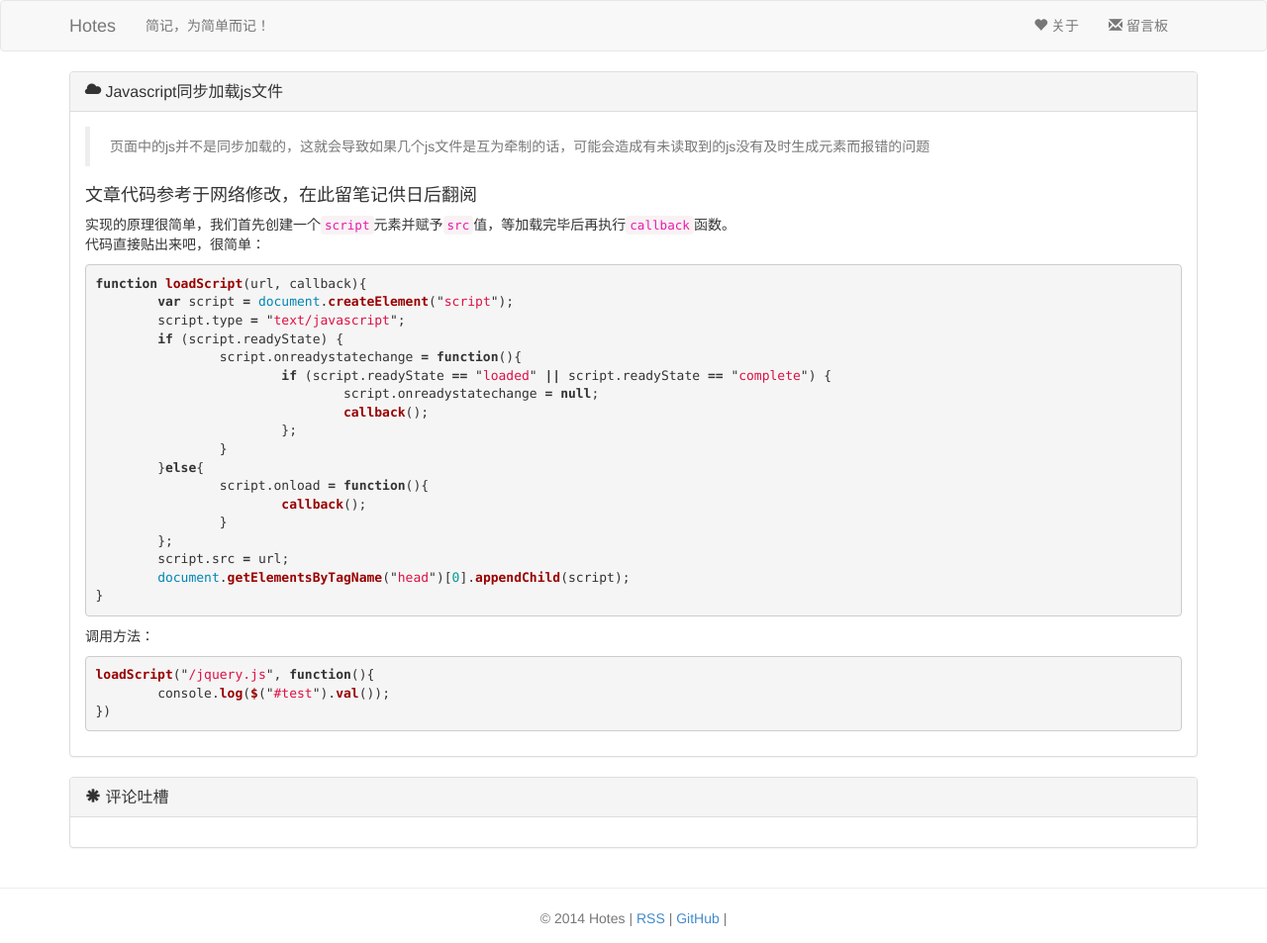
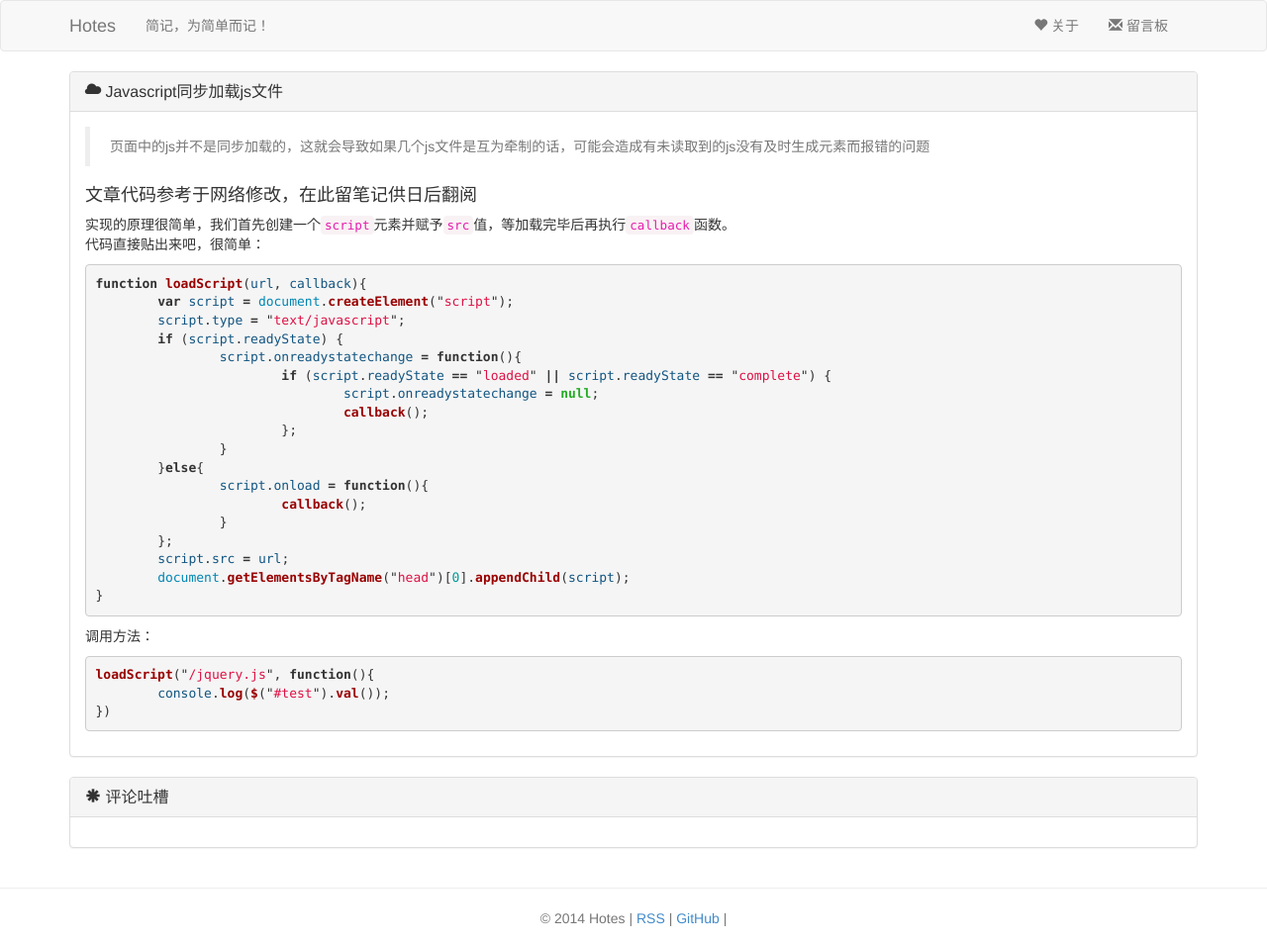
Before and after one commit to h01/h01.github.io, a Jekyll site: the page built from _posts/2014-11-04-Javascript-loadScript.markdown, in a window 1280 px wide. Shown: the whole page at 99% size. Built offline with Jekyll 4.4.1, drawn with Linux system fonts in a browser that asks for light colours; comment, search, counter and statistics services are not loaded.

Commit message:
添加更新代码高亮颜色

```diff
--- a/static/css/highlight.css
+++ b/static/css/highlight.css
@@ -19,7 +19,7 @@
 .highlight .gs { font-weight: bold } /* Generic.Strong */
 .highlight .gu { color: #aaaaaa } /* Generic.Subheading */
 .highlight .gt { color: #aa0000 } /* Generic.Traceback */
-.highlight .kc { font-weight: bold } /* Keyword.Constant */
+.highlight .kc { color: #25AB26; font-weight: bold } /* Keyword.Constant */
 .highlight .kd { font-weight: bold } /* Keyword.Declaration */
 .highlight .kp { font-weight: bold } /* Keyword.Pseudo */
 .highlight .kr { font-weight: bold } /* Keyword.Reserved */
@@ -36,6 +36,7 @@
 .highlight .nn { color: #555555 } /* Name.Namespace */
 .highlight .nt { color: #000080 } /* Name.Tag */
 .highlight .nv { color: #008080 } /* Name.Variable */
+.highlight .nx { color: #125581 } /* 函数参数 */
 .highlight .ow { font-weight: bold } /* Operator.Word */
 .highlight .w { color: #bbbbbb } /* Text.Whitespace */
 .highlight .mf { color: #009999 } /* Literal.Number.Float */
```
